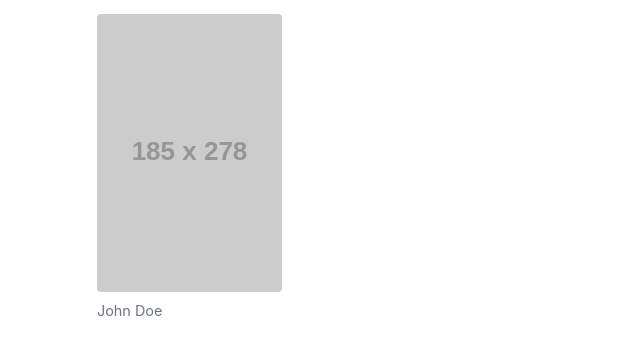
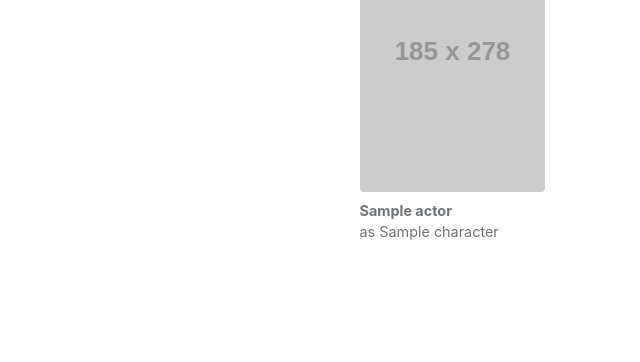
Before and after one commit to agatamartyna/movies_catalogue, a Flask app: template templates/movie_details.html in a window 1280 px wide. Shown: the part 620-982 px from the top of the page, without its empty margins (3-643 px from the left). After the commit the page ends 860 px from the top, so only its background shows below. Run offline with Flask 2, Linux system fonts and the light colour scheme; the template is opened without the code that fills it: most values are stand-ins (such as "Sample title", 1, 10 or a date in 2020); grey boxes labelled with a size stand in for pictures from a placeholder-image service; some libraries are stand-ins or nearby versions.

Commit message:
Add movie_details

```diff
--- a/templates/movie_details.html
+++ b/templates/movie_details.html
@@ -3,19 +3,18 @@
 
 {% block content %}
 <div class="container">
-
    <h1 class="my-4">
        {{ movie.title }}
    </h1>
 
    <div class="row">
      <div class="col-md-8">
-       <img class="img-fluid" src="https://placehold.it/780x440" alt="">
+       <img class="img-fluid" src="{{ tmdb_image_url(random_backdrop.file_path, "w780") }}" alt="">
      </div>
      <div class="col-md-4">
          <h3>{{ movie.tagline }}</h3>
        <p>
-           {{ movie.overview}}
+           {{ movie.overview }}
        </p>
        <dl>
            <dt>Budget</dt>
@@ -27,12 +26,19 @@
    </div>
     <h3 class="my-4">Cast</h3>
    <div class="row">
-       <div class="col-md-3 col-sm-6 mb-4">
+       <div class="col-md-3 col-sm-6 mb-4"></div>
            <a href="#">
+               {% for actor in cast %}
                <figure class="figure">
+                   {% if actor.profile_path %}
+                   <img src="{{ tmdb_image_url(actor.profile_path, "w185") }}" class="figure-img img-fluid rounded" alt="actor">
+                   {% else %}
                    <img src="https://placehold.it/185x278" class="figure-img img-fluid rounded" alt="actor">
-                   <figcaption class="figure-caption">John Doe</figcaption>
+                   {% endif %}
+                   <figcaption class="figure-caption" ><b>{{ actor.name }}</b><br>as {{ actor.character }}</figcaption>
+
                </figure>
+               {% endfor %}
            </a>
        </div>
    </div>
```
